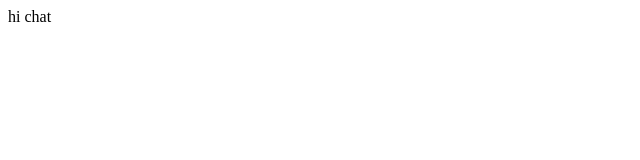
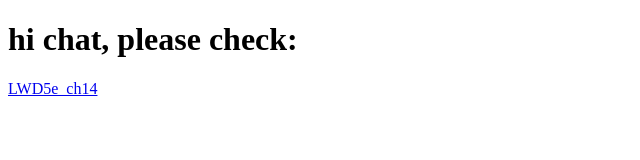
Before and after one commit to nghear/nghear.github.io, a plain HTML site: page index.html in a window 1280 px wide. Shown: the whole page, without its empty margins (0-640 px from the left). Drawn offline with Linux system fonts and the light colour scheme.

Commit message:
Update index.html

```diff
--- a/index.html
+++ b/index.html
@@ -6,6 +6,7 @@
   </head>
 
   <body>
-    hi chat
+    <h1>hi chat, please check:</h1>
+    <a href="bakery.html">LWD5e_ch14
   </body>
 </html>
```
